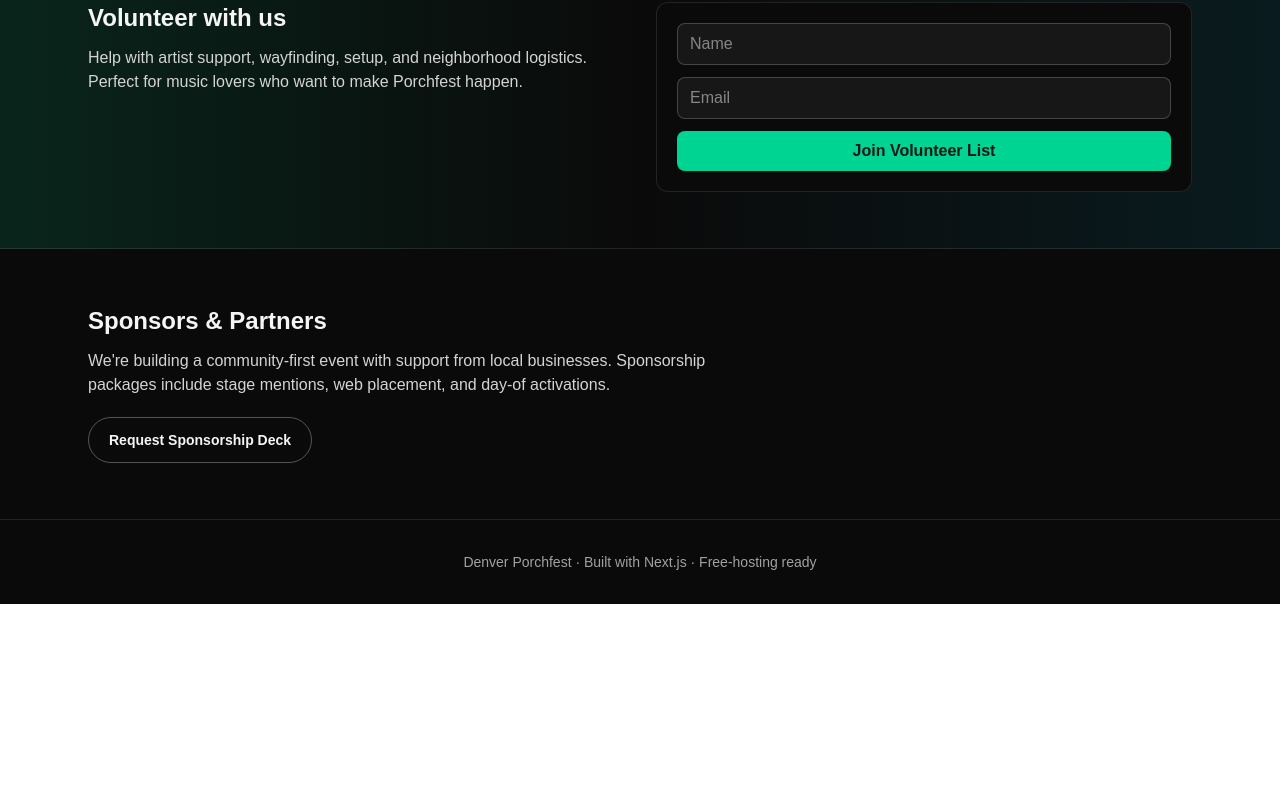
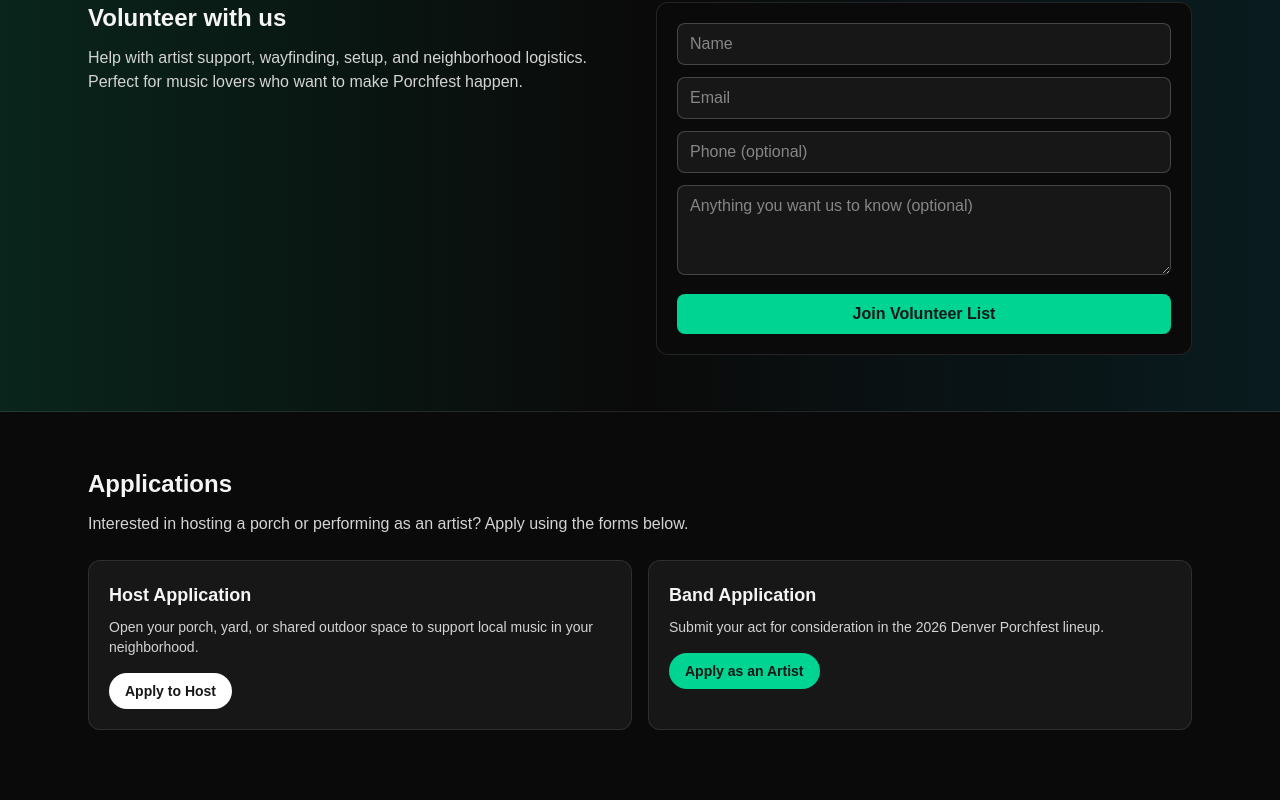
Before and after one commit to the97bradley/denver-porchfest, a Next.js app: page / in a window 1280 px wide. Shown: the part 1500-2300 px from the top of the page. Before the commit the page ends 2104 px from the top, so only its background shows below. Built offline with nearby package versions, Linux system fonts and the light colour scheme.

Commit message:
Add volunteer signup backend and host/band application sections

```diff
--- /dev/null
+++ b/src/app/api/volunteer/route.ts
@@ -0,0 +1,72 @@
+import { NextResponse } from "next/server";
+
+type VolunteerPayload = {
+  name?: string;
+  email?: string;
+  phone?: string;
+  notes?: string;
+};
+
+const APPS_SCRIPT_URL = process.env.VOLUNTEER_APPS_SCRIPT_URL;
+
+export async function POST(req: Request) {
+  let body: VolunteerPayload;
+
+  try {
+    body = (await req.json()) as VolunteerPayload;
+  } catch {
+    return NextResponse.json({ ok: false, error: "invalid_json" }, { status: 400 });
+  }
+
+  const name = (body.name || "").trim();
+  const email = (body.email || "").trim();
+  const phone = (body.phone || "").trim();
+  const notes = (body.notes || "").trim();
+
+  if (!name || !email) {
+    return NextResponse.json(
+      { ok: false, error: "name_and_email_required" },
+      { status: 400 },
+    );
+  }
+
+  if (!APPS_SCRIPT_URL) {
+    return NextResponse.json(
+      {
+        ok: false,
+        error:
+          "backend_not_configured_set_VOLUNTEER_APPS_SCRIPT_URL_in_environment",
+      },
+      { status: 500 },
+    );
+  }
+
+  try {
+    const upstream = await fetch(APPS_SCRIPT_URL, {
+      method: "POST",
+      headers: { "Content-Type": "application/json" },
+      body: JSON.stringify({
+        name,
+        email,
+        phone,
+        notes,
+        source: "denver-porchfest-site",
+        submittedAt: new Date().toISOString(),
+      }),
+    });
+
+    if (!upstream.ok) {
+      return NextResponse.json(
+        { ok: false, error: "upstream_sheet_write_failed" },
+        { status: 502 },
+      );
+    }
+
+    return NextResponse.json({ ok: true });
+  } catch {
+    return NextResponse.json(
+      { ok: false, error: "upstream_unreachable" },
+      { status: 502 },
+    );
+  }
+}
--- a/src/app/page.tsx
+++ b/src/app/page.tsx
@@ -1,3 +1,5 @@
+import VolunteerSignupForm from "@/components/VolunteerSignupForm";
+
 const lineup = [
   { name: "The Sidewalk Saints", genre: "Indie Folk", time: "12:00 PM" },
   { name: "Mile High Brass", genre: "Brass Funk", time: "1:15 PM" },
@@ -13,6 +15,11 @@ const venues = [
   { name: "Porch C", area: "Capitol Hill", acts: 3 },
   { name: "Porch D", area: "Cheesman Park", acts: 4 },
 ];
+
+const hostApplicationUrl =
+  "https://forms.gle/REPLACE_WITH_HOST_APPLICATION_FORM";
+const bandApplicationUrl =
+  "https://forms.gle/REPLACE_WITH_BAND_APPLICATION_FORM";
 
 export default function Home() {
   return (
@@ -136,22 +143,49 @@ export default function Home() {
                 happen.
               </p>
             </div>
-            <form className="space-y-3 rounded-xl border border-white/10 bg-neutral-950 p-5">
-              <input
-                className="w-full rounded-lg border border-white/20 bg-neutral-900 px-3 py-2"
-                placeholder="Name"
-              />
-              <input
-                className="w-full rounded-lg border border-white/20 bg-neutral-900 px-3 py-2"
-                placeholder="Email"
-              />
-              <button
-                type="button"
-                className="w-full rounded-lg bg-emerald-400 px-4 py-2 font-semibold text-neutral-900"
+            <VolunteerSignupForm />
+          </div>
+        </section>
+
+        <section id="applications" className="mx-auto w-full max-w-6xl px-6 py-14">
+          <h2 className="text-2xl font-bold">Applications</h2>
+          <p className="mt-3 max-w-3xl text-neutral-300">
+            Interested in hosting a porch or performing as an artist? Apply
+            using the forms below.
+          </p>
+
+          <div className="mt-6 grid gap-4 md:grid-cols-2">
+            <article className="rounded-xl border border-white/10 bg-neutral-900 p-5">
+              <h3 className="text-lg font-semibold">Host Application</h3>
+              <p className="mt-2 text-sm text-neutral-300">
+                Open your porch, yard, or shared outdoor space to support local
+                music in your neighborhood.
+              </p>
+              <a
+                href={hostApplicationUrl}
+                target="_blank"
+                rel="noreferrer"
+                className="mt-4 inline-block rounded-full bg-white px-4 py-2 text-sm font-bold text-neutral-900 transition hover:bg-neutral-200"
               >
-                Join Volunteer List
-              </button>
-            </form>
+                Apply to Host
+              </a>
+            </article>
+
+            <article className="rounded-xl border border-white/10 bg-neutral-900 p-5">
+              <h3 className="text-lg font-semibold">Band Application</h3>
+              <p className="mt-2 text-sm text-neutral-300">
+                Submit your act for consideration in the 2026 Denver Porchfest
+                lineup.
+              </p>
+              <a
+                href={bandApplicationUrl}
+                target="_blank"
+                rel="noreferrer"
+                className="mt-4 inline-block rounded-full bg-emerald-400 px-4 py-2 text-sm font-bold text-neutral-900 transition hover:bg-emerald-300"
+              >
+                Apply as an Artist
+              </a>
+            </article>
           </div>
         </section>
 
--- /dev/null
+++ b/src/components/VolunteerSignupForm.tsx
@@ -0,0 +1,98 @@
+"use client";
+
+import { FormEvent, useState } from "react";
+
+type Status = "idle" | "saving" | "success" | "error";
+
+export default function VolunteerSignupForm() {
+  const [status, setStatus] = useState<Status>("idle");
+  const [message, setMessage] = useState("");
+
+  async function onSubmit(event: FormEvent<HTMLFormElement>) {
+    event.preventDefault();
+    setStatus("saving");
+    setMessage("");
+
+    const form = new FormData(event.currentTarget);
+    const payload = {
+      name: String(form.get("name") || "").trim(),
+      email: String(form.get("email") || "").trim(),
+      phone: String(form.get("phone") || "").trim(),
+      notes: String(form.get("notes") || "").trim(),
+    };
+
+    try {
+      const res = await fetch("/api/volunteer", {
+        method: "POST",
+        headers: { "Content-Type": "application/json" },
+        body: JSON.stringify(payload),
+      });
+
+      const json = (await res.json()) as { ok?: boolean; error?: string };
+
+      if (!res.ok || !json.ok) {
+        setStatus("error");
+        setMessage(
+          json.error || "Could not submit right now. Please try again shortly.",
+        );
+        return;
+      }
+
+      setStatus("success");
+      setMessage("Thanks! You’re on the volunteer list.");
+      event.currentTarget.reset();
+    } catch {
+      setStatus("error");
+      setMessage("Network error. Please try again.");
+    }
+  }
+
+  return (
+    <form
+      onSubmit={onSubmit}
+      className="space-y-3 rounded-xl border border-white/10 bg-neutral-950 p-5"
+    >
+      <input
+        name="name"
+        required
+        className="w-full rounded-lg border border-white/20 bg-neutral-900 px-3 py-2"
+        placeholder="Name"
+      />
+      <input
+        name="email"
+        required
+        type="email"
+        className="w-full rounded-lg border border-white/20 bg-neutral-900 px-3 py-2"
+        placeholder="Email"
+      />
+      <input
+        name="phone"
+        className="w-full rounded-lg border border-white/20 bg-neutral-900 px-3 py-2"
+        placeholder="Phone (optional)"
+      />
+      <textarea
+        name="notes"
+        rows={3}
+        className="w-full rounded-lg border border-white/20 bg-neutral-900 px-3 py-2"
+        placeholder="Anything you want us to know (optional)"
+      />
+      <button
+        type="submit"
+        disabled={status === "saving"}
+        className="w-full rounded-lg bg-emerald-400 px-4 py-2 font-semibold text-neutral-900 disabled:cursor-not-allowed disabled:opacity-70"
+      >
+        {status === "saving" ? "Submitting..." : "Join Volunteer List"}
+      </button>
+
+      {message ? (
+        <p
+          className={`text-sm ${
+            status === "success" ? "text-emerald-300" : "text-rose-300"
+          }`}
+        >
+          {message}
+        </p>
+      ) : null}
+    </form>
+  );
+}
```
Also changed, not shown: 1 other file (tests, documents, lock files or other folders).
